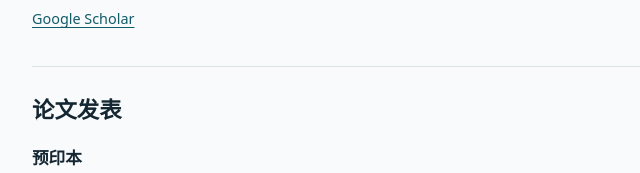
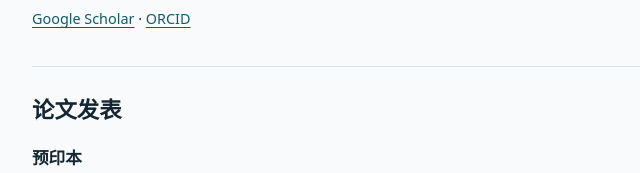
Before and after one commit to FrankWEI0423/frankwei0423.github.io, a plain HTML site: page index.html in a window 1280 px wide. Shown: the part 222-395 px from the top of the page, 268-908 px from the left. Drawn offline with Linux system fonts and the light colour scheme.

Commit message:
Add ORCID link to Chinese homepage

```diff
--- a/index.html
+++ b/index.html
@@ -34,7 +34,7 @@ li{margin-bottom:.62rem}
 <header>
 <nav class="languages" aria-label="语言"><a href="/" lang="zh-CN" hreflang="zh-CN" aria-current="page">中</a><span aria-hidden="true">｜</span><a href="/en/" lang="en" hreflang="en">EN</a></nav>
 <h1>魏宇锋 <span lang="en">Yufeng Wei</span></h1>
-<p style="font-size:.9rem;margin:.55rem 0 0"><a lang="en" href="https://scholar.google.com/citations?user=LANXGdwAAAAJ">Google Scholar</a></p>
+<p style="font-size:.9rem;margin:.55rem 0 0"><a lang="en" href="https://scholar.google.com/citations?user=LANXGdwAAAAJ">Google Scholar</a> <span aria-hidden="true">·</span> <a rel="me" href="https://orcid.org/0000-0001-8348-8619">ORCID</a></p>
 </header>
 <section aria-labelledby="publications">
 <h2 id="publications">论文发表</h2>
```
